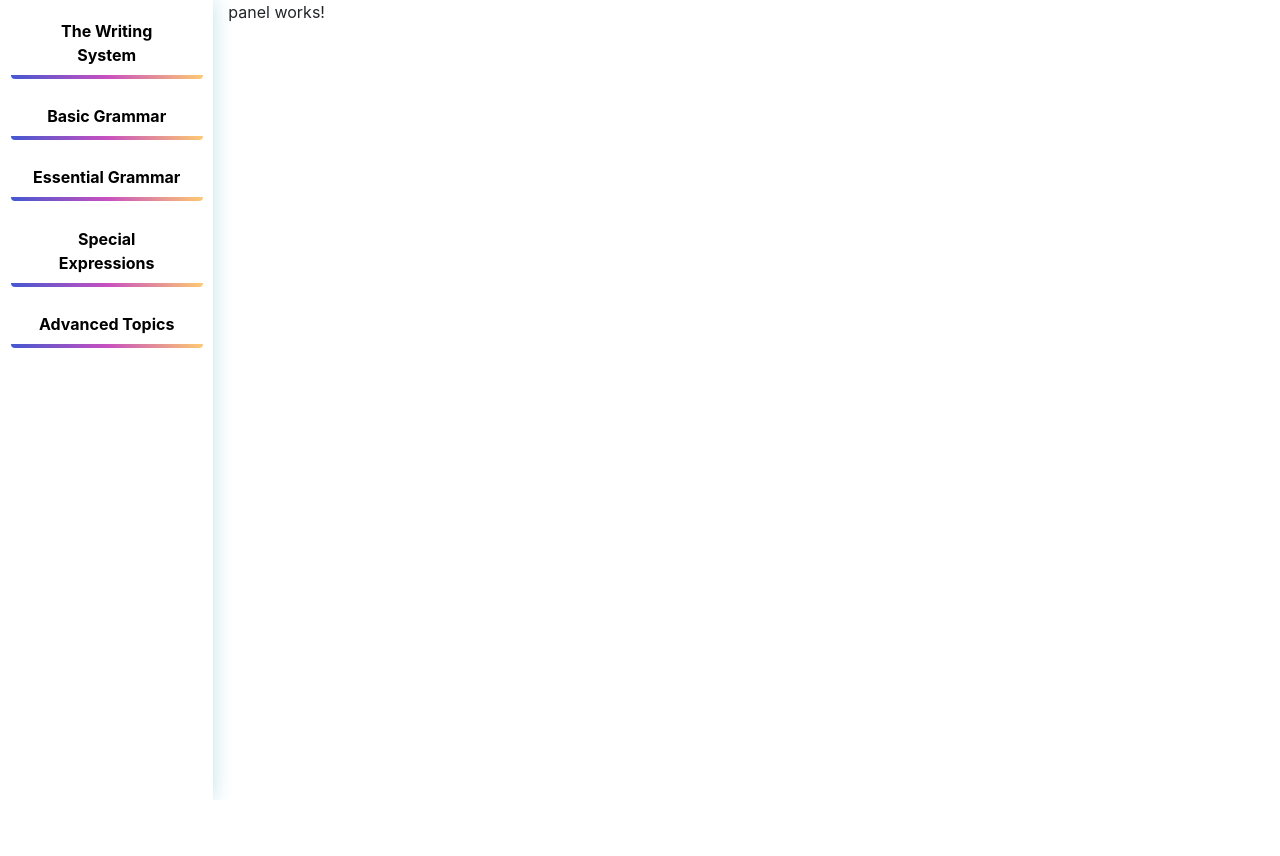
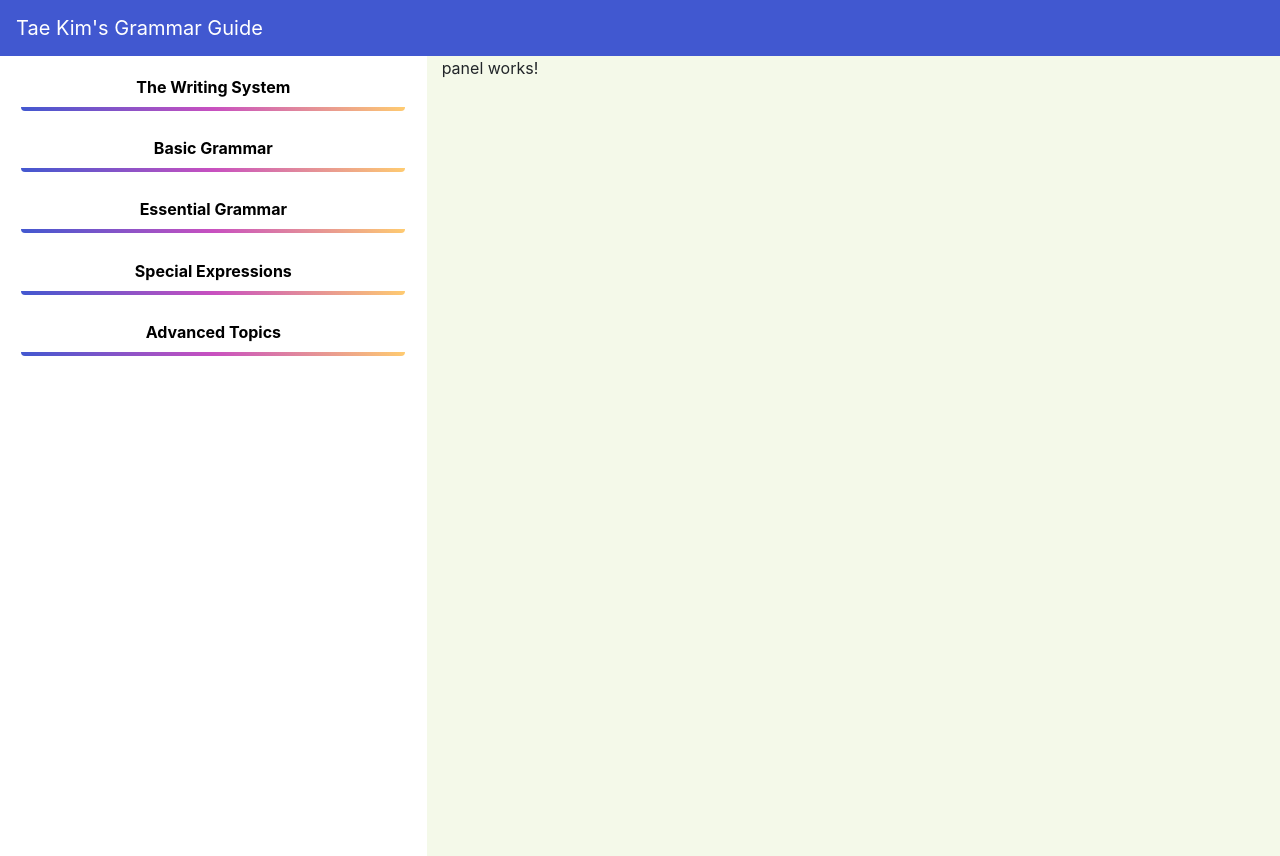
Before and after one commit to daverencordero/tae-kim-guidetojapanese-desktop, an Angular app in the folder guidetojapanese/: page / in a window 1280 px wide. Before the commit the page ends 800 px from the top, so only its background shows below. Built offline with nearby package versions, Linux system fonts and the light colour scheme.

Commit message:
Feature Module

```diff
--- a/guidetojapanese/src/app/app.component.css
+++ b/guidetojapanese/src/app/app.component.css
@@ -1,4 +1,3 @@
 .navigation-container{
   background-color: white;
-  box-shadow: 0pt 0pt 15pt #C1E1EB;
 }
--- a/guidetojapanese/src/app/app.component.html
+++ b/guidetojapanese/src/app/app.component.html
@@ -1,6 +1,7 @@
+<app-header></app-header>
 <div class="container-fluid">
   <div class="row">
-    <div class="navigation-container col-2 p-0">
+    <div class="navigation-container col-4 p-0">
       <app-navigation></app-navigation>
     </div>
     <div class="col">
--- a/guidetojapanese/src/app/header/header.component.css
+++ b/guidetojapanese/src/app/header/header.component.css
@@ -0,0 +1,7 @@
+.navbar{
+  background-color: #4158D0;
+}
+
+.navbar-brand{
+  color: white;
+}
--- a/guidetojapanese/src/app/header/header.component.html
+++ b/guidetojapanese/src/app/header/header.component.html
@@ -1 +1,3 @@
-<p>header works!</p>
+<nav class="navbar">
+  <a class="navbar-brand" href="#">Tae Kim's Grammar Guide</a>
+</nav>
--- a/guidetojapanese/src/app/navigation/navigation.component.css
+++ b/guidetojapanese/src/app/navigation/navigation.component.css
@@ -24,11 +24,10 @@
   outline: none;
   text-align: left;
   background-color: white;
-  border-radius: 100pt;
   padding: 0 5pt;
   margin: 5pt 0;
-  border: 0;
-  box-shadow: 0pt 0pt 3pt #C1E1EB;
+  border: 1pt solid #4158D0;
+  border-radius: 100pt;
 }
 
 .chapter-subsections{
--- a/guidetojapanese/src/styles.css
+++ b/guidetojapanese/src/styles.css
@@ -1,5 +1,5 @@
 /* You can add global styles to this file, and also import other style files */
 body{
   height: 100%;
-  background-color: white;
+  background-color: #F4F9E9;
 }
```
Also changed, not shown: guidetojapanese/src/app/app.module.ts (+11 -1 lines), guidetojapanese/src/app/chapters/advanced-topics/advanced-topics.module.ts (added, +12 -0 lines), guidetojapanese/src/app/chapters/basic-grammar/basic-grammar.module.ts (added, +12 -0 lines), guidetojapanese/src/app/chapters/essential-grammar/essential-grammar.module.ts (added, +12 -0 lines), guidetojapanese/src/app/chapters/special-expressions/special-expressions.module.ts (added, +12 -0 lines), guidetojapanese/src/app/chapters/writing-system/writing-system.module.ts (added, +12 -0 lines).
